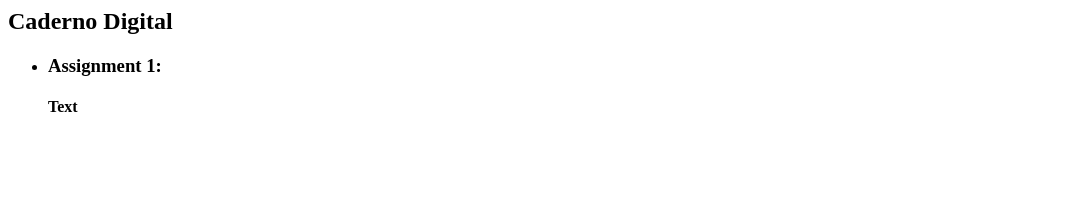
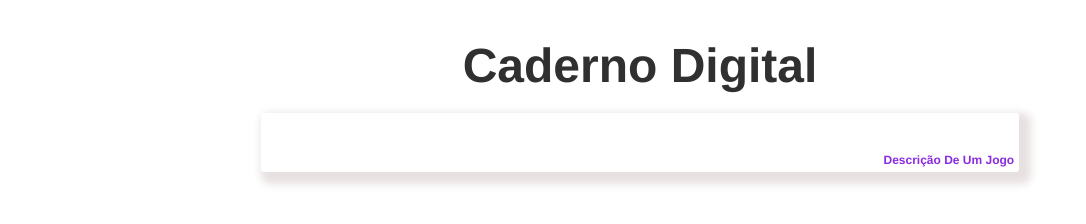
Before and after one commit to fmls99/caderno-digital, a plain HTML site: page index.html in a window 1280 px wide. Shown: the whole page, without its empty margins (0-1086 px from the left). Drawn offline with Linux system fonts and the light colour scheme.

Commit message:
Formatting to a standardized point that i like

```diff
--- a/index.css
+++ b/index.css
@@ -0,0 +1,8 @@
+body{display: flex; font-family: Helvetica}
+body .Container {flex-wrap: nowrap; flex-direction: column;margin: 20px auto 0 auto;width: 100%;}
+body .Container h1 {margin:10px auto 20px auto;text-align: center;font-size: 48px;color: #303030;}
+body .Container .Text_Container {width:60%;margin: 10px auto 0 auto;}
+body .Container .Text_Container ul{width: auto;list-style-type: none;margin: 0;padding: 0;}
+body .Container .Text_Container ul li{box-shadow: 6px 6px 8px 6px #e7e0e0;border-radius: 3px;display: flex;flex-direction: column;}
+body .Container .Text_Container ul li .Text{margin:10px 5px 10px 5px;font-size: 16px;font-weight:400;color: #303030;overflow-wrap: break-word;}
+body .Container .Text_Container ul li span{flex-direction: row-reverse;margin: 20px 5px 5px auto;color: blueviolet;font-size: 12px;font-weight:bolder}
--- a/index.html
+++ b/index.html
@@ -8,20 +8,17 @@
   </head>
   <body>
     <div class="Container">
-      <h2> Caderno Digital </h2>
+      <h1> Caderno Digital </h1>
       <div class="Text_Container">
         <ul>
-          <li class="Assignments">
-            <h3>
-              Assignment 1:
-            </h3>
-            <h4>
-              Text
-            </h4>
+          <li>
+            <div class="Text">
+
+            </div>
+            <span>Descrição De Um Jogo</span>
           </li>
         </ul>
       </div>
     </div>
-
   </body>
 </html>
```
